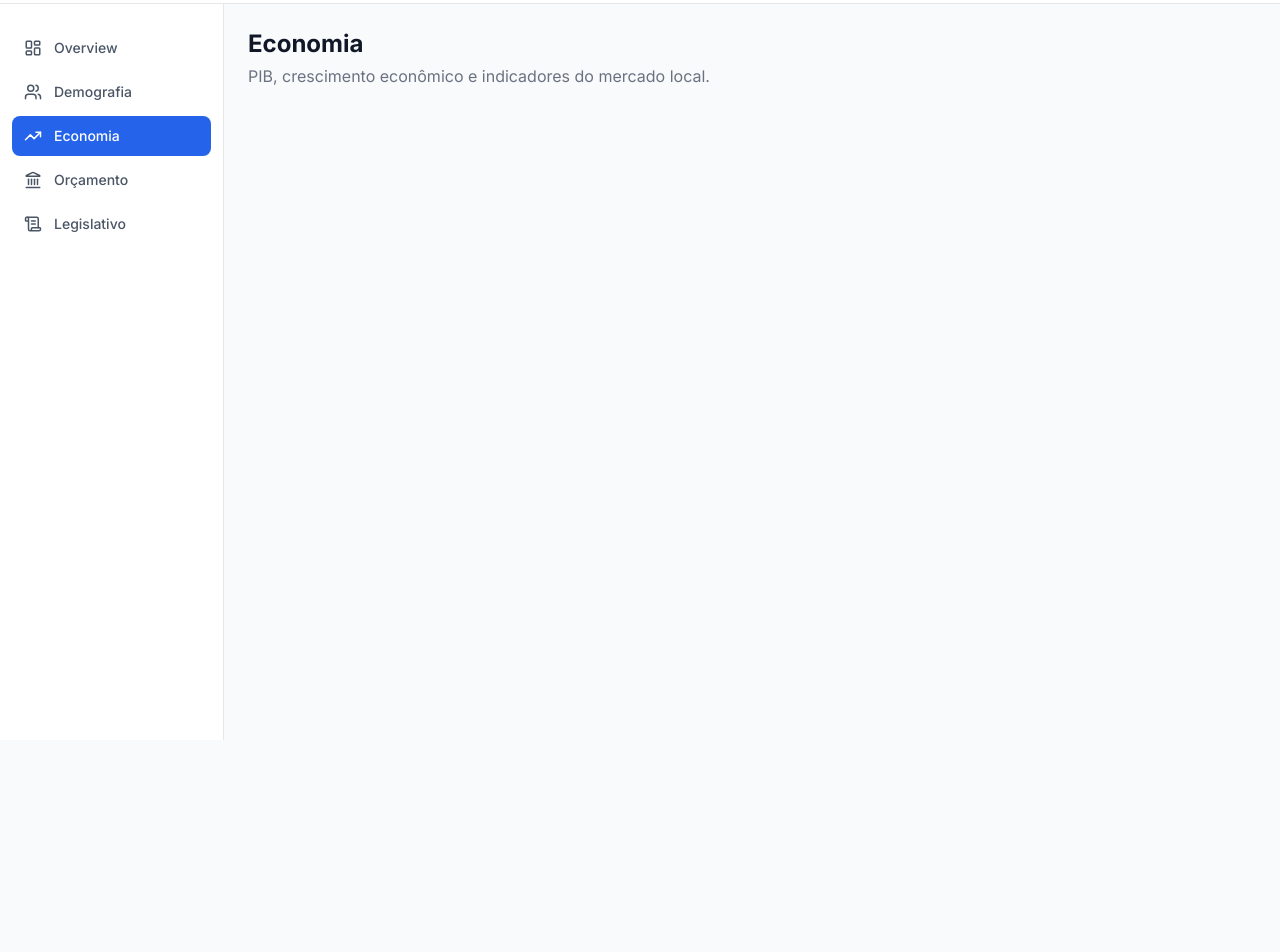
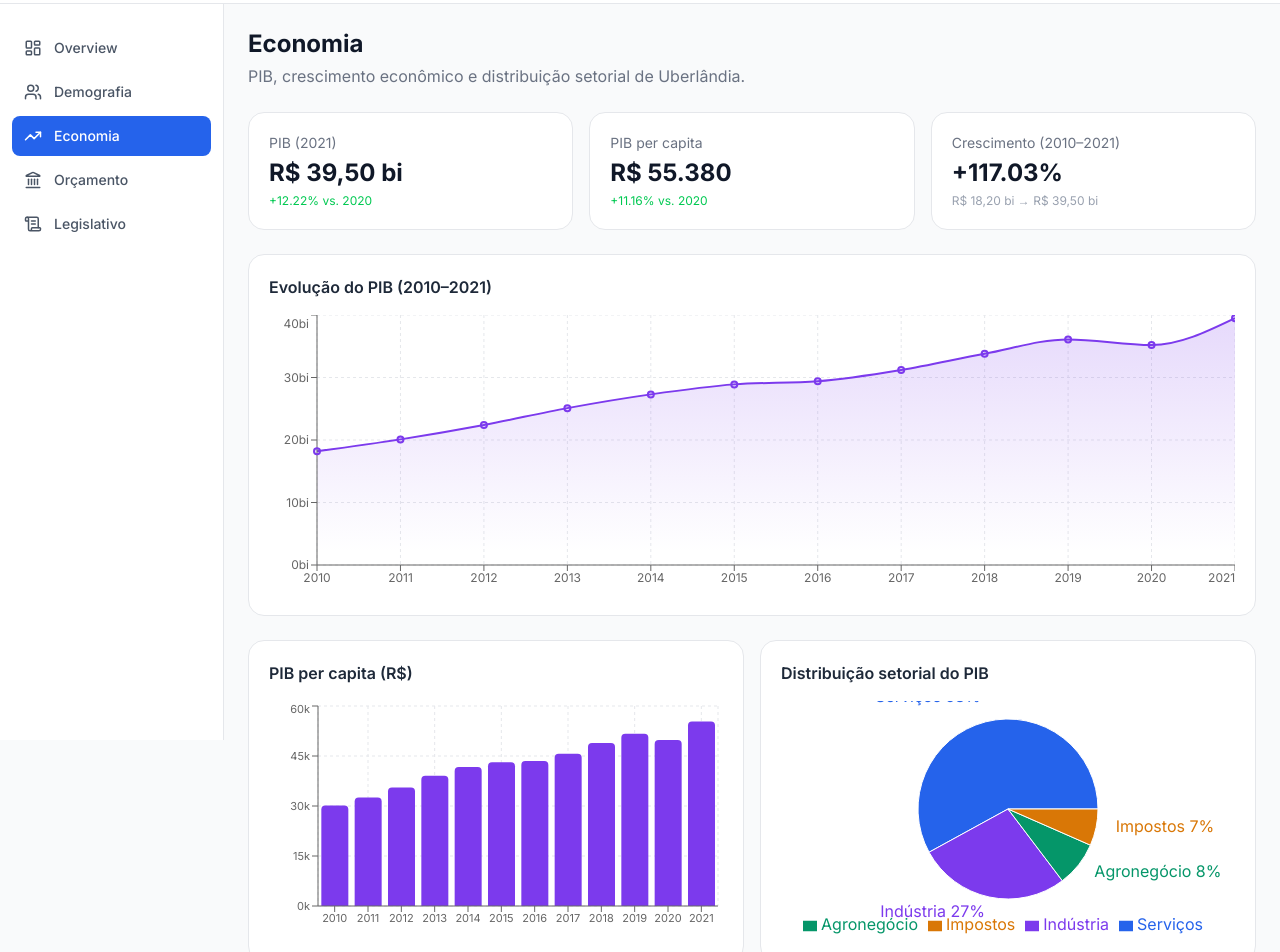
Before and after one commit to lucascamargosi/udi-stats, a Next.js app: page /economia in a window 1280 px wide. Shown: the part 60-1012 px from the top of the page. Before the commit the page ends 800 px from the top, so only its background shows below. Built offline with nearby package versions, Linux system fonts and the light colour scheme.

Commit message:
feat(economia): adicionar página com evolução do PIB, per capita e distribuição setorial

```diff
--- a/src/app/economia/page.tsx
+++ b/src/app/economia/page.tsx
@@ -1,10 +1,180 @@
+'use client';
+
+import Footer from '@/components/layout/Footer';
+import { economiaHistorica, pibSetorial } from '@/data/economia';
+import { formatCurrency, calcVariation } from '@/lib/utils';
+import {
+  ResponsiveContainer,
+  BarChart,
+  Bar,
+  PieChart,
+  Pie,
+  Cell,
+  XAxis,
+  YAxis,
+  CartesianGrid,
+  Tooltip,
+  Legend,
+} from 'recharts';
+
 export default function EconomiaPage() {
+  const atual = economiaHistorica.at(-1)!;
+  const anterior = economiaHistorica.at(-2)!;
+  const primeiro = economiaHistorica[0];
+
+  const varPib = calcVariation(atual.pib, anterior.pib);
+  const varPerCapita = calcVariation(atual.pibPerCapita, anterior.pibPerCapita);
+  const crescimentoTotal = calcVariation(atual.pib, primeiro.pib);
+
   return (
-    <div className="p-6">
-      <h1 className="text-2xl font-bold text-gray-900 dark:text-white">Economia</h1>
-      <p className="text-gray-500 dark:text-gray-400 mt-1">
-        PIB, crescimento econômico e indicadores do mercado local.
-      </p>
+    <div className="flex flex-col min-h-screen">
+      <div className="flex-1 p-6 space-y-6">
+        {/* Cabeçalho */}
+        <div>
+          <h1 className="text-2xl font-bold text-gray-900 dark:text-white">
+            Economia
+          </h1>
+          <p className="text-gray-500 dark:text-gray-400 mt-1">
+            PIB, crescimento econômico e distribuição setorial de Uberlândia.
+          </p>
+        </div>
+
+        {/* KPIs */}
+        <div className="grid grid-cols-1 sm:grid-cols-3 gap-4">
+          <div className="bg-white dark:bg-gray-900 rounded-2xl border border-gray-200 dark:border-gray-800 p-5">
+            <p className="text-sm text-gray-500 dark:text-gray-400">
+              PIB ({atual.ano})
+            </p>
+            <p className="text-2xl font-bold text-gray-900 dark:text-white mt-1">
+              {formatCurrency(atual.pib)}
+            </p>
+            <p className="text-xs text-green-500 mt-1">
+              +{varPib}% vs. {anterior.ano}
+            </p>
+          </div>
+          <div className="bg-white dark:bg-gray-900 rounded-2xl border border-gray-200 dark:border-gray-800 p-5">
+            <p className="text-sm text-gray-500 dark:text-gray-400">
+              PIB per capita
+            </p>
+            <p className="text-2xl font-bold text-gray-900 dark:text-white mt-1">
+              {formatCurrency(atual.pibPerCapita)}
+            </p>
+            <p className="text-xs text-green-500 mt-1">
+              +{varPerCapita}% vs. {anterior.ano}
+            </p>
+          </div>
+          <div className="bg-white dark:bg-gray-900 rounded-2xl border border-gray-200 dark:border-gray-800 p-5">
+            <p className="text-sm text-gray-500 dark:text-gray-400">
+              Crescimento (2010–2021)
+            </p>
+            <p className="text-2xl font-bold text-gray-900 dark:text-white mt-1">
+              +{crescimentoTotal}%
+            </p>
+            <p className="text-xs text-gray-400 mt-1">
+              {formatCurrency(primeiro.pib)} → {formatCurrency(atual.pib)}
+            </p>
+          </div>
+        </div>
+
+        {/* Evolução do PIB */}
+        <div className="bg-white dark:bg-gray-900 rounded-2xl border border-gray-200 dark:border-gray-800 p-5">
+          <h2 className="text-base font-semibold text-gray-800 dark:text-gray-200 mb-4">
+            Evolução do PIB (2010–2021)
+          </h2>
+          <ResponsiveContainer width="100%" height={280}>
+            <AreaChartPIB data={economiaHistorica} />
+          </ResponsiveContainer>
+        </div>
+
+        {/* PIB per capita + Distribuição setorial */}
+        <div className="grid grid-cols-1 lg:grid-cols-2 gap-4">
+          <div className="bg-white dark:bg-gray-900 rounded-2xl border border-gray-200 dark:border-gray-800 p-5">
+            <h2 className="text-base font-semibold text-gray-800 dark:text-gray-200 mb-4">
+              PIB per capita (R$)
+            </h2>
+            <ResponsiveContainer width="100%" height={240}>
+              <BarChart data={economiaHistorica}>
+                <CartesianGrid strokeDasharray="3 3" stroke="#e5e7eb" />
+                <XAxis dataKey="ano" tick={{ fontSize: 11 }} />
+                <YAxis
+                  tickFormatter={(v) => `${(v / 1000).toFixed(0)}k`}
+                  tick={{ fontSize: 11 }}
+                  width={44}
+                />
+                <Tooltip
+                  formatter={(v) => [formatCurrency(Number(v)), 'Per capita']}
+                />
+                <Bar
+                  dataKey="pibPerCapita"
+                  fill="#7C3AED"
+                  radius={[4, 4, 0, 0]}
+                />
+              </BarChart>
+            </ResponsiveContainer>
+          </div>
+
+          <div className="bg-white dark:bg-gray-900 rounded-2xl border border-gray-200 dark:border-gray-800 p-5">
+            <h2 className="text-base font-semibold text-gray-800 dark:text-gray-200 mb-4">
+              Distribuição setorial do PIB
+            </h2>
+            <ResponsiveContainer width="100%" height={240}>
+              <PieChart>
+                <Pie
+                  data={pibSetorial}
+                  dataKey="valor"
+                  nameKey="setor"
+                  cx="50%"
+                  cy="50%"
+                  outerRadius={90}
+                  label={({ name, percent }) =>
+                    `${name} ${((percent ?? 0) * 100).toFixed(0)}%`
+                  }
+                  labelLine={false}
+                >
+                  {pibSetorial.map((entry, i) => (
+                    <Cell key={i} fill={entry.cor} />
+                  ))}
+                </Pie>
+                <Tooltip formatter={(v) => [formatCurrency(Number(v)), '']} />
+                <Legend />
+              </PieChart>
+            </ResponsiveContainer>
+          </div>
+        </div>
+      </div>
+      <Footer />
     </div>
   );
 }
+
+// Sub-componente local para o gráfico de área do PIB
+import { AreaChart, Area } from 'recharts';
+
+function AreaChartPIB({ data }: { data: typeof economiaHistorica }) {
+  return (
+    <AreaChart data={data} margin={{ top: 0, right: 0, left: 0, bottom: 0 }}>
+      <defs>
+        <linearGradient id="gradientPib" x1="0" y1="0" x2="0" y2="1">
+          <stop offset="5%" stopColor="#7C3AED" stopOpacity={0.3} />
+          <stop offset="95%" stopColor="#7C3AED" stopOpacity={0} />
+        </linearGradient>
+      </defs>
+      <CartesianGrid strokeDasharray="3 3" stroke="#e5e7eb" />
+      <XAxis dataKey="ano" tick={{ fontSize: 12 }} />
+      <YAxis
+        tickFormatter={(v) => `${(v / 1_000_000_000).toFixed(0)}bi`}
+        tick={{ fontSize: 12 }}
+        width={48}
+      />
+      <Tooltip formatter={(v) => [formatCurrency(Number(v)), 'PIB']} />
+      <Area
+        type="monotone"
+        dataKey="pib"
+        stroke="#7C3AED"
+        strokeWidth={2}
+        fill="url(#gradientPib)"
+        dot={{ r: 3 }}
+      />
+    </AreaChart>
+  );
+}
--- a/src/data/economia.ts
+++ b/src/data/economia.ts
@@ -1,7 +1,13 @@
 export interface EconomiaAnual {
   ano: number;
-  pib: number;        // em reais
+  pib: number;
   pibPerCapita: number;
+}
+
+export interface PibSetorial {
+  setor: string;
+  valor: number;
+  cor: string;
 }
 
 export const economiaHistorica: EconomiaAnual[] = [
@@ -18,3 +24,10 @@ export const economiaHistorica: EconomiaAnual[] = [
   { ano: 2020, pib: 35_200_000_000, pibPerCapita: 49_820 },
   { ano: 2021, pib: 39_500_000_000, pibPerCapita: 55_380 },
 ];
+
+export const pibSetorial: PibSetorial[] = [
+  { setor: "Serviços",   valor: 22_900_000_000, cor: "#2563EB" },
+  { setor: "Indústria",  valor: 10_800_000_000, cor: "#7C3AED" },
+  { setor: "Agronegócio",valor:  3_200_000_000, cor: "#059669" },
+  { setor: "Impostos",   valor:  2_600_000_000, cor: "#D97706" },
+];
```
